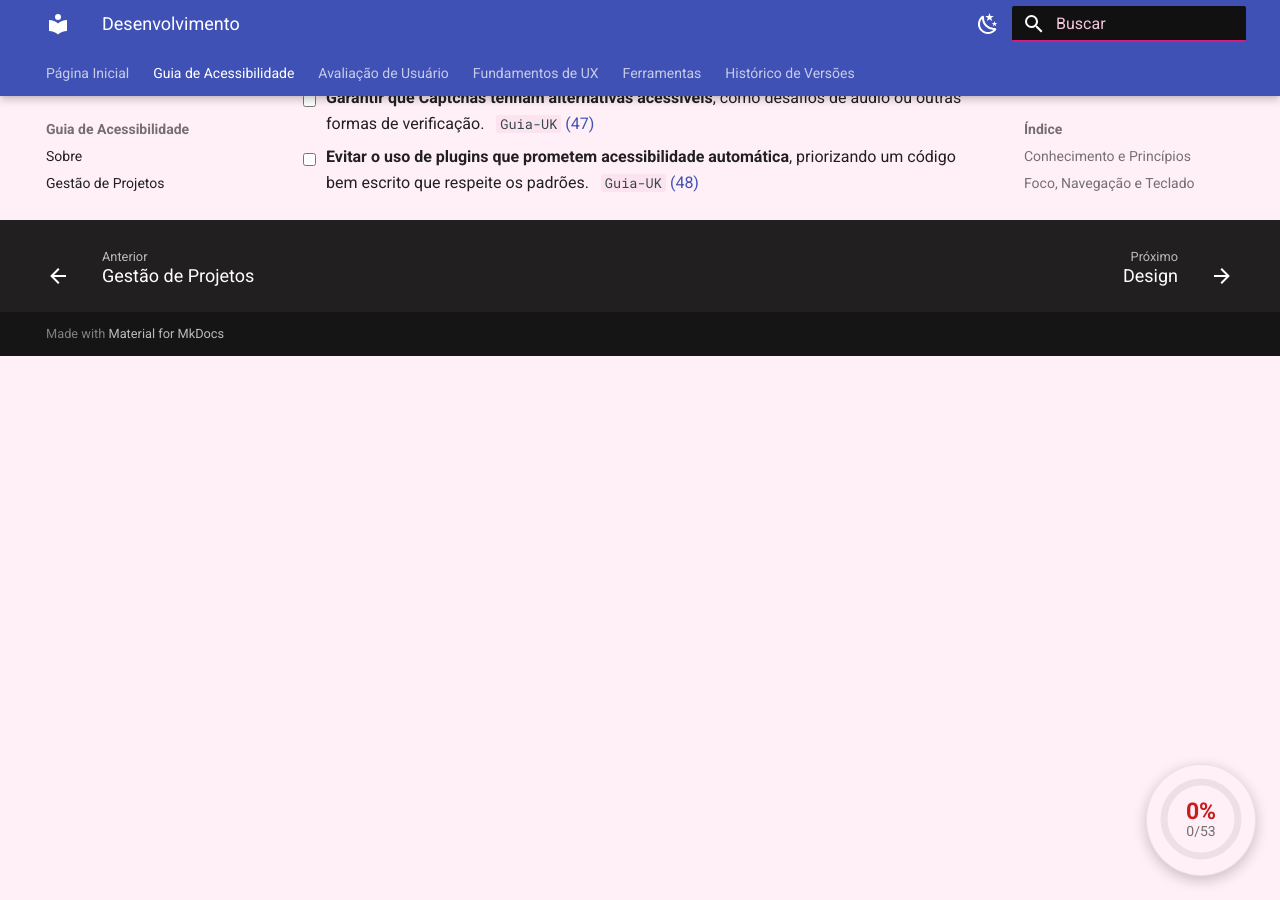
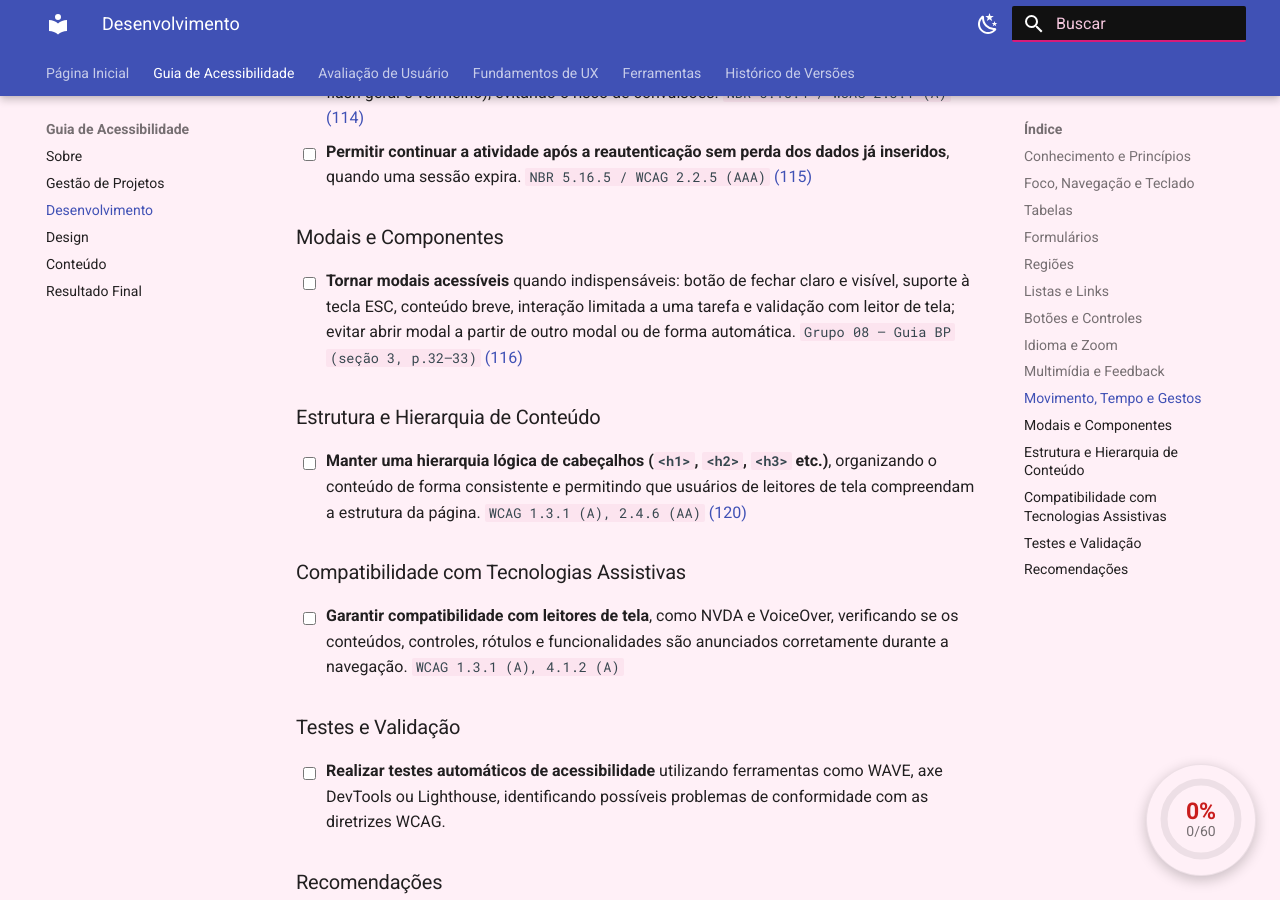
Before and after one commit to UnB-IHC/IHC_2026.2_Grupo01, an MkDocs documentation site: the page built from docs/guia_acessibilidade/guia_desenvolvimento.md, in a window 1280 px wide and 900 px high, scrolled down 4284 px. Built offline with MkDocs 1.6.1 and Material for MkDocs 9.7.7, drawn with Linux system fonts in a browser that asks for light colours; some of the changed text lies outside the part shown.

Commit message:
docs: Aprimorando as diretrizes de acessibilidade em guia_desenvolvimento.md
Foram adicionadas novas diretrizes de acessibilidade referentes à estrutura de conteúdo, compatibilidade com tecnologias assistivas e testes.

```diff
--- a/docs/guia_acessibilidade/guia_desenvolvimento.md
+++ b/docs/guia_acessibilidade/guia_desenvolvimento.md
@@ -6,6 +6,9 @@
 
 ### Foco, Navegação e Teclado
 - [ ] **Garantir navegação por teclado** em todos os elementos interativos, utilizando Tab, Shift+Tab, Enter, Espaço e Teclas de Seta.   `5.1.5/2.1.1 (A)` [(14)](https://www.w3.org/WAI/WCAG22/Understanding/keyboard)
+
+- [ ] **Garantir que o indicador de foco do teclado esteja sempre visível**, destacando visualmente o elemento que está sendo acessado durante a navegação por teclado. `WCAG 2.4.7 (AA)` [(117)](https://www.w3.org/WAI/WCAG22/Understanding/focus-visible)
+
 - [ ] **Evitar armadilhas de foco**, permitindo que o usuário saia de qualquer elemento (pop-ups ou menus) usando a tecla Tab.   `5.1.6/2.1.2 (A)` [(15)](https://www.w3.org/WAI/WCAG22/Understanding/no-keyboard-trap)
 - [ ] **Manter ordem de foco previsível e lógica**, permitindo navegação intuitiva e sequencial entre os elementos a focar.   `5.4.1/2.4.3 (A)` [(16)](https://www.w3.org/WAI/WCAG22/Understanding/focus-order)
 - [ ] **Controlar a exibição ou ocultação de conteúdo extra no foco**, garantindo que o conteúdo seja dispensável ou só seja dispensado após o elemento perder foco.   `5.1.8, 5.1.9/1.4.13 (AA)` [(17)](https://www.w3.org/WAI/WCAG22/Understanding/content-on-hover-or-focus)
@@ -19,6 +22,9 @@
 - [ ] **Incluir descrição em texto** em todas as tabelas complexas.   `5.6.6/3.1.5 (AAA)` [(23)](https://www.w3.org/WAI/WCAG22/Understanding/identify-input-purpose)
 
 ### Formulários
+
+- [ ] **Apresentar mensagens de erro claras, visíveis e próximas aos campos correspondentes**, identificando o problema e orientando o usuário sobre como corrigi-lo. `WCAG 3.3.1 (A), 3.3.3 (AA)` [(119)](https://www.w3.org/WAI/WCAG22/Understanding/error-identification)
+
 - [ ] **Garantir a tag `<label>` para todos os campos do formulário**, fornecendo um rótulo visível que indica o que deve ser preenchido.   `5.9.1/3.3.2 (A)` [(24)](https://www.w3.org/WAI/WCAG22/Understanding/labels-or-instructions)
 - [ ] **Evitar pedir informações repetidas** no formulário que o usuário já forneceu nesta mesma sessão.   `5.9.15/3.3.7 (A) ITRAC` [(25)](https://www.w3.org/WAI/WCAG22/Understanding/redundant-entry)
 - [ ] **Permitir reverter formulários críticos** (como aqueles envolvendo dados legais ou financeiros).   `5.9.12/3.3.4 (AA)` [(26)](https://www.w3.org/WAI/WCAG22/Understanding/error-prevention-legal-financial-data)
@@ -48,8 +54,12 @@
 ### Botões e Controles
 - [ ] **Usar a tag `<button>` ou `role="button"`** em elementos que executam uma ação na página (como "Enviar", "Buscar", "Fechar").   `5.8.1/1.3.1 (A)` [(36)](#)
 - [ ] **Garantir que o texto acessível do botão corresponda ao texto visível** (Ex: se o botão diz "Ver Carrinho", o leitor de tela deve ler "Ver Carrinho").   `5.13.7/2.5.3 (A)` [(37)](#)
+- [ ] **Garantir tamanho adequado para áreas de interação**, como botões, ícones e controles, facilitando o acionamento por pessoas com limitações motoras ou que utilizam dispositivos sensíveis ao toque. `WCAG 2.5.8 (AA)` [(121)](https://www.w3.org/WAI/WCAG22/Understanding/target-size-minimum)
 
 ### Idioma e Zoom
+
+- [ ] **Fornecer texto alternativo para imagens relevantes**, utilizando o atributo `alt` para transmitir informações visuais aos usuários de leitores de tela. Imagens puramente decorativas devem possuir `alt=""`. `WCAG 1.1.1 (A)` [(118)](https://www.w3.org/WAI/WCAG22/Understanding/non-text-content)
+
 - [ ] **Definir o idioma principal da página com o atributo `lang="pt-BR"`**, para que os leitores de tela usem a pronúncia correta.   `5.13.2/3.1.1 (A)` [(38)](https://www.w3.org/WAI/WCAG22/Understanding/language-of-page)
 - [ ] **Não bloquear o recurso de zoom do navegador** (evitar `user-scalable=no` / `maximum-scale=1`), permitindo a ampliação até 200% sem perda de conteúdo ou funcionalidade.   `NBR 5.13.5 / WCAG 1.4.4 (AA)` [(110)](https://www.w3.org/WAI/WCAG22/Understanding/resize-text)
 - [ ] **Evitar alturas fixas que impeçam a expansão natural do conteúdo** quando o texto aumenta, prevenindo truncamento e sobreposição.   `Grupo 08 – Guia BP (seção 3, p.28)` [(111)](#)
@@ -73,6 +83,18 @@
 ### Modais e Componentes
 - [ ] **Tornar modais acessíveis** quando indispensáveis: botão de fechar claro e visível, suporte à tecla ESC, conteúdo breve, interação limitada a uma tarefa e validação com leitor de tela; evitar abrir modal a partir de outro modal ou de forma automática.   `Grupo 08 – Guia BP (seção 3, p.32–33)` [(116)](#)
 
+### Estrutura e Hierarquia de Conteúdo
+
+- [ ] **Manter uma hierarquia lógica de cabeçalhos (`<h1>`, `<h2>`, `<h3>` etc.)**, organizando o conteúdo de forma consistente e permitindo que usuários de leitores de tela compreendam a estrutura da página. `WCAG 1.3.1 (A), 2.4.6 (AA)` [(120)](https://www.w3.org/WAI/WCAG22/Understanding/headings-and-labels)
+
+### Compatibilidade com Tecnologias Assistivas
+
+- [ ] **Garantir compatibilidade com leitores de tela**, como NVDA e VoiceOver, verificando se os conteúdos, controles, rótulos e funcionalidades são anunciados corretamente durante a navegação. `WCAG 1.3.1 (A), 4.1.2 (A)`
+
+### Testes e Validação
+
+- [ ] **Realizar testes automáticos de acessibilidade** utilizando ferramentas como WAVE, axe DevTools ou Lighthouse, identificando possíveis problemas de conformidade com as diretrizes WCAG.
+
 ### Recomendações
 - [ ] **Garantir que Captchas tenham alternativas acessíveis**, como desafios de áudio ou outras formas de verificação.   `Guia-UK` [(47)](#)
 - [ ] **Evitar o uso de plugins que prometem acessibilidade automática**, priorizando um código bem escrito que respeite os padrões.   `Guia-UK` [(48)](#)
```
